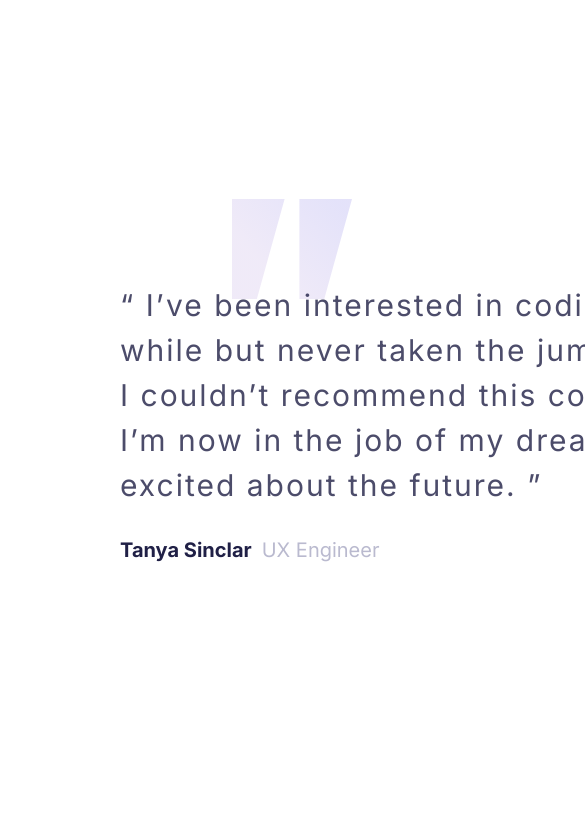
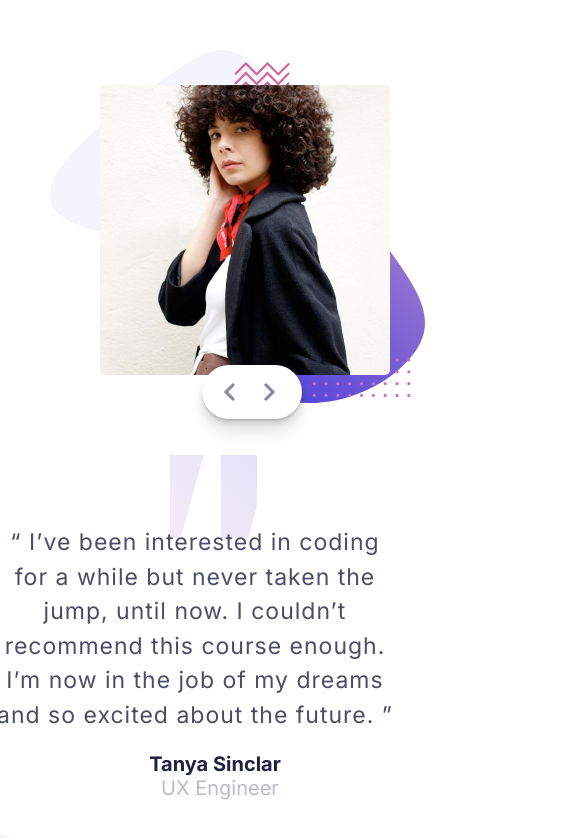
Before and after one commit to shashankrk46/testimonialslider, a plain HTML site: page index.html in a window 390 px wide. Shown: the top 838 px of the page, 585 px wide, since content can reach past the window. Drawn offline with Linux system fonts and the light colour scheme.

Commit message:
added mobile design

```diff
--- a/style.css
+++ b/style.css
@@ -12,8 +12,19 @@ body {
   font-family: "Inter", sans-serif;
   font-size: 32px;
   /* overflow: auto; */
+  position: relative;
+  overflow-y: hidden;
+  height: 100vh;
 }
-
+body::before {
+  content: "";
+  position: absolute;
+  background: url(./images/pattern-curve.svg) no-repeat center center;
+  top: 585px;
+  left: -80px;
+  width: 50%;
+  height: 50%;
+}
 .container {
   margin: 50px 100px;
   display: flex;
@@ -106,7 +117,73 @@ body {
   cursor: pointer;
   margin-left: 18px;
 }
-
-button {
-  cursor: pointer;
+@media (max-width: 760px) {
+  body {
+    overflow-y: auto;
+    height: 50vh;
+  }
+  body::before {
+    content: "";
+    position: absolute;
+    background: url(./images/pattern-curve.svg) no-repeat center center/cover;
+    top: 755px;
+    left: -40px;
+    width: 50%;
+    height: 50%;
+  }
+  .container {
+    flex-direction: column-reverse;
+    margin: 30px;
+  }
+  .para {
+    font-size: 23px;
+    width: 400px;
+    /* min-width: 375px; */
+    margin: 0px;
+    letter-spacing: 1px;
+  }
+  .job-content {
+    margin: 20px 0px 0px 50px;
+    flex-direction: column;
+    justify-content: center;
+  }
+  .right-content {
+    position: relative;
+    /* width: 650px; */
+    left: 0px;
+    margin: 20px;
+    /* text-align: center; */
+  }
+  .left-content {
+    margin: 20px;
+    margin-top: 40px;
+    text-align: center;
+  }
+  .left-content::before {
+    content: "";
+    position: absolute;
+    background: url(./images/pattern-quotes.svg) no-repeat center center;
+    top: -70px;
+    left: 120px;
+    width: 30%;
+    height: 30%;
+  }
+  .pattern {
+    width: 375px;
+    height: auto;
+  }
+  .image-content {
+    position: absolute;
+    top: 35px;
+    left: 50px;
+    width: 290px;
+  }
+  .arrow-content {
+    display: flex;
+    position: relative;
+    justify-content: center;
+    top: 12px;
+    left: 172px;
+    /* transform: translateX(170px); */
+  }
 }
```
